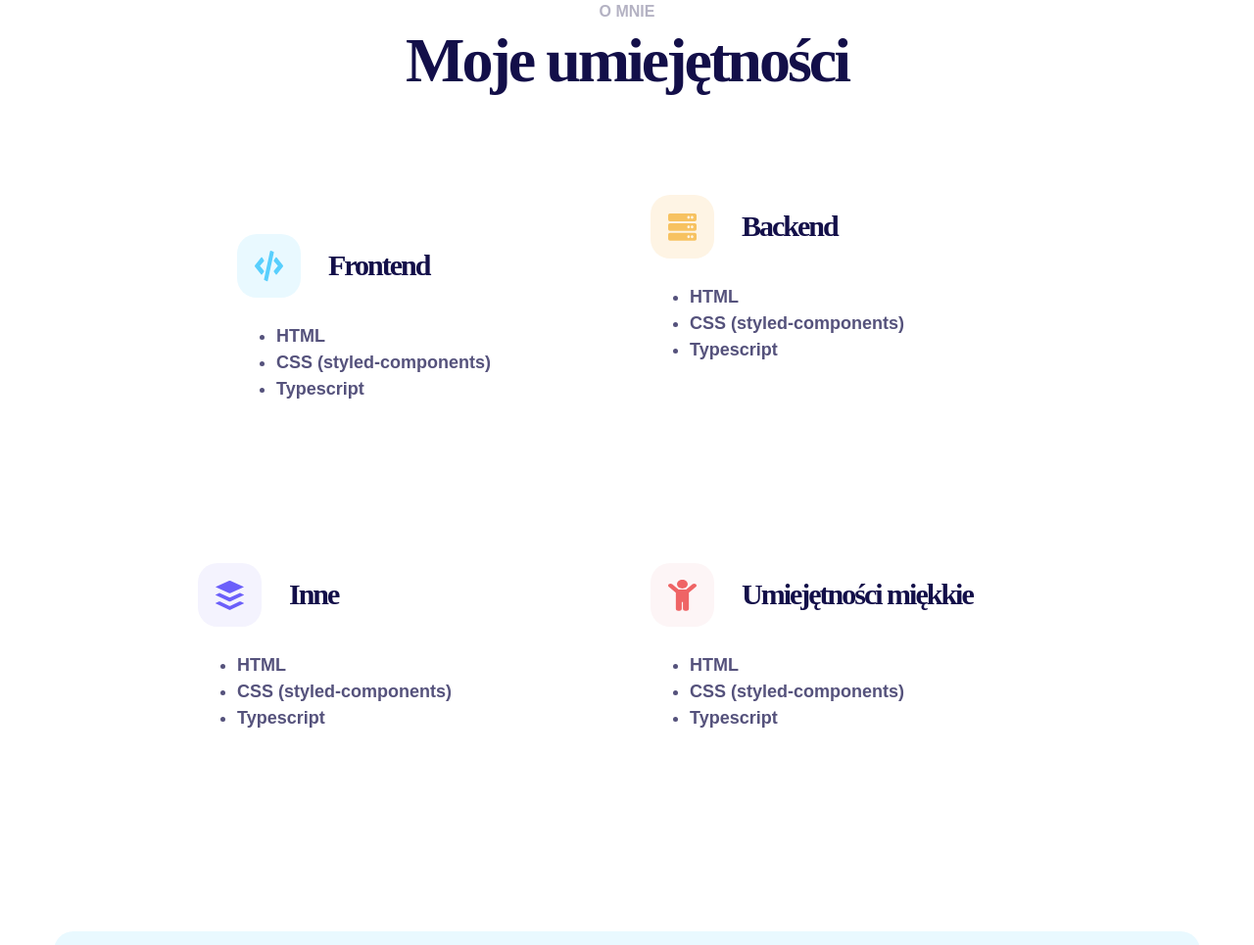
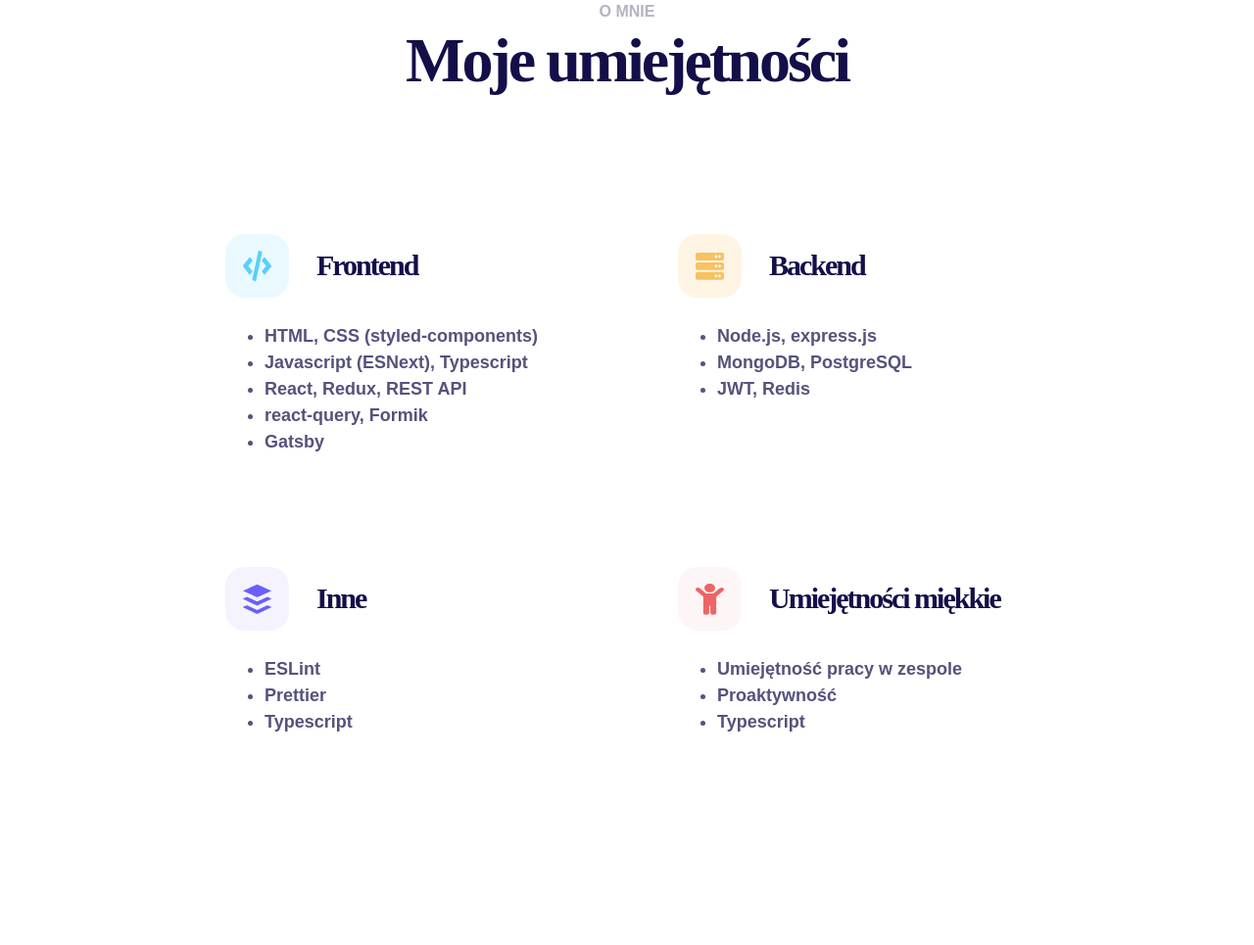
Before and after one commit to nikolasbarwicki/nikolasbarwicki.com, a Gatsby site: page /about-me in a window 1280 px wide. Shown: the part 912-1877 px from the top of the page at 98% size. Built offline with nearby package versions, Linux system fonts and the light colour scheme; Gatsby itself is replaced by a stand-in of ours.

Commit message:
add content to AboutMe, update styles

```diff
--- a/src/pages/about-me.js
+++ b/src/pages/about-me.js
@@ -56,16 +56,16 @@
 `
 
 const Skills = styled.section`
-  width: 876px;
+  width: 900px;
   margin: 140px auto 0 auto;
 `
 
 const SkillsGrid = styled.div`
   margin: 105px 0 200px;
   display: grid;
-  grid-template-columns: repeat(2, 50%);
+  grid-template-columns: repeat(2, calc(50% - 12px));
   grid-column-gap: 24px;
-  grid-row-gap: 120px;
+  grid-row-gap: 30px;
 `
 
 const SkillHeading = styled.div`
@@ -136,44 +136,46 @@
               <h3>Frontend</h3>
             </SkillHeading>
             <SkillList>
-              <li>HTML</li>
-              <li>CSS (styled-components)</li>
-              <li>Typescript</li>
+              <li>HTML, CSS (styled-components)</li>
+              <li>Javascript (ESNext), Typescript</li>
+              <li>React, Redux, REST API</li>
+              <li>react-query, Formik</li>
+              <li>Gatsby</li>
             </SkillList>
           </SkillItem>
-          <div>
+          <SkillItem>
             <SkillHeading>
               <BackendIcon />
               <h3>Backend</h3>
             </SkillHeading>
             <SkillList>
-              <li>HTML</li>
-              <li>CSS (styled-components)</li>
-              <li>Typescript</li>
+              <li>Node.js, express.js</li>
+              <li>MongoDB, PostgreSQL</li>
+              <li>JWT, Redis</li>
             </SkillList>
-          </div>
-          <div>
+          </SkillItem>
+          <SkillItem>
             <SkillHeading>
               <OtherIcon />
               <h3>Inne</h3>
             </SkillHeading>
             <SkillList>
-              <li>HTML</li>
-              <li>CSS (styled-components)</li>
+              <li>ESLint</li>
+              <li>Prettier</li>
               <li>Typescript</li>
             </SkillList>
-          </div>
-          <div>
+          </SkillItem>
+          <SkillItem>
             <SkillHeading>
               <SoftIcon />
               <h3>Umiejętności miękkie</h3>
             </SkillHeading>
             <SkillList>
-              <li>HTML</li>
-              <li>CSS (styled-components)</li>
+              <li>Umiejętność pracy w zespole</li>
+              <li>Proaktywność</li>
               <li>Typescript</li>
             </SkillList>
-          </div>
+          </SkillItem>
         </SkillsGrid>
       </Skills>
     </Layout>
```
